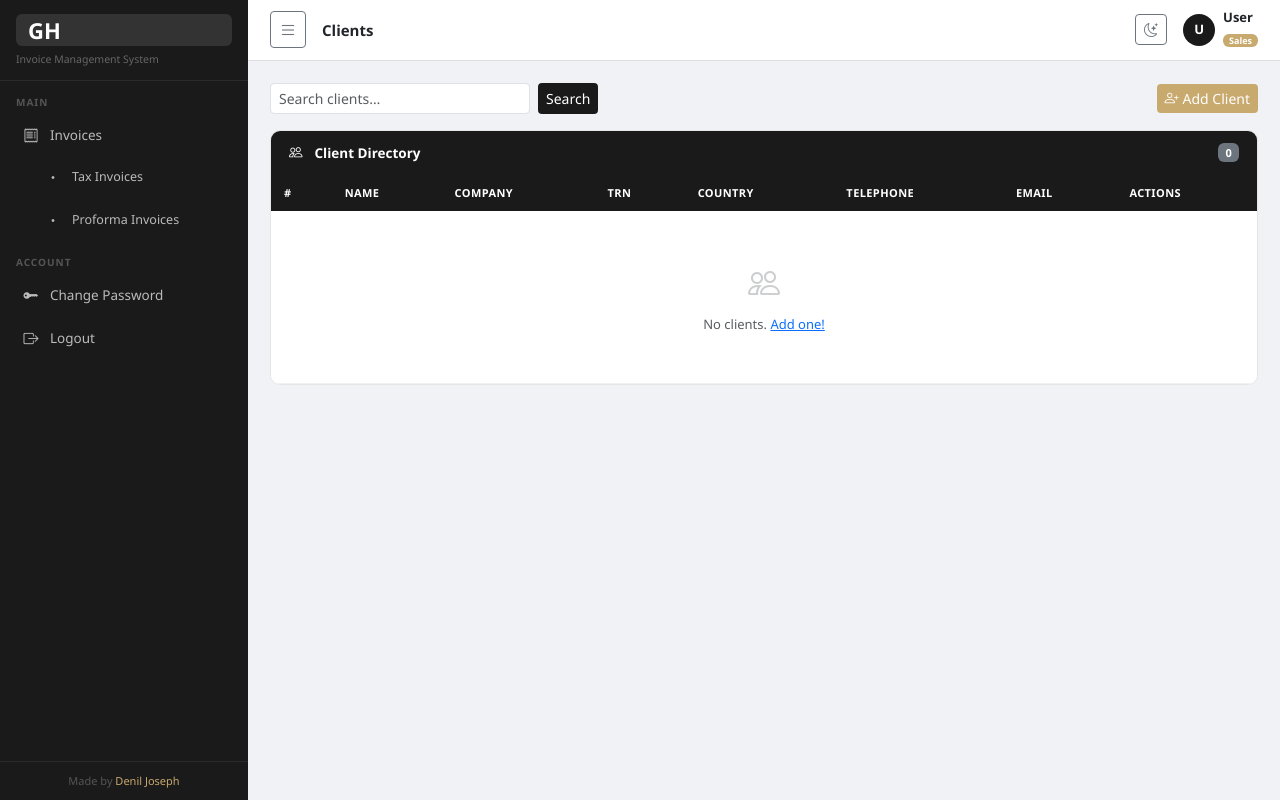
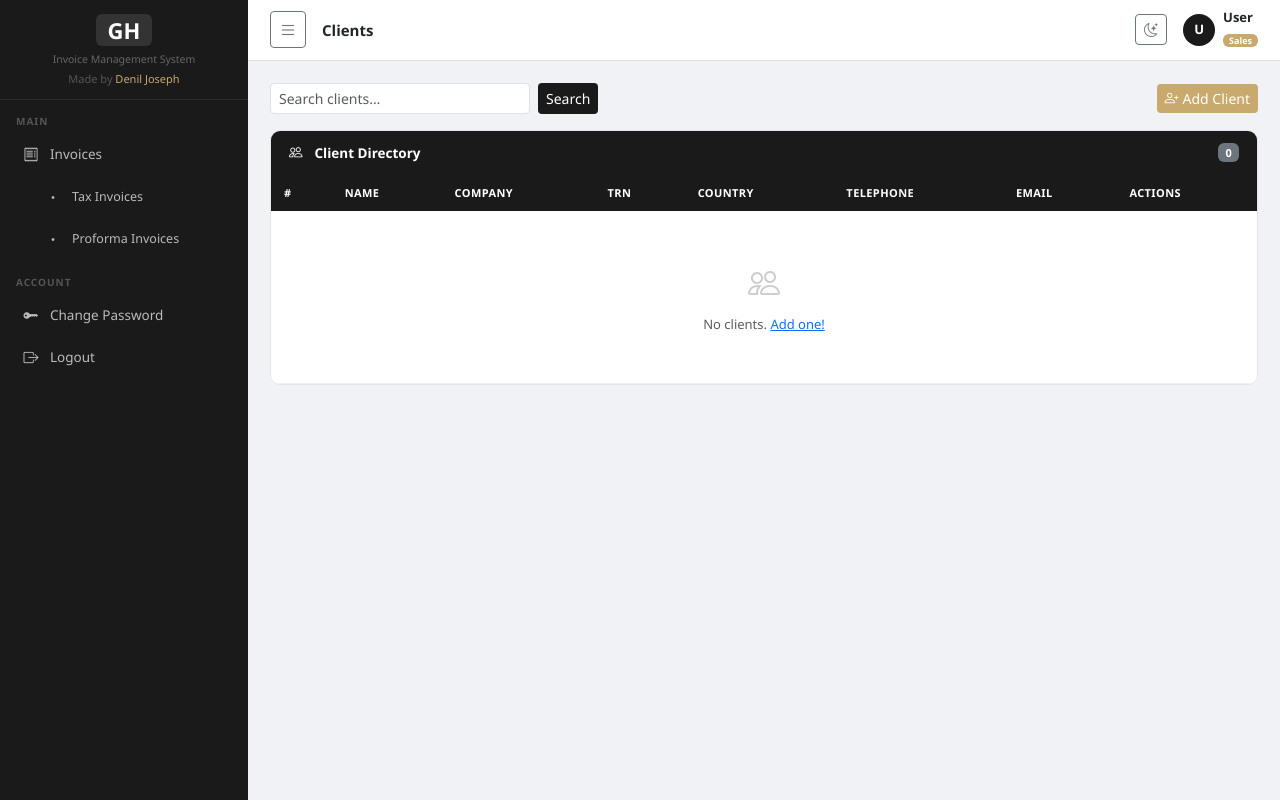
Before and after one commit to deniljoseph/gh-invoicing, a Flask app: template templates/clients.html in a window 1280 px wide. Run offline with Flask 3, Linux system fonts and the light colour scheme; the template is opened without the code that fills it, so the values that code supplies are empty; some libraries are stand-ins or nearby versions.

Commit message:
feat: Update sidebar branding and footer for consistency and clarity

```diff
--- a/static/css/app.css
+++ b/static/css/app.css
@@ -3,10 +3,12 @@
 body{background:#f0f2f5;font-family:'Segoe UI',sans-serif;margin:0;}
 [data-bs-theme=dark] body{background:#111;}
 #sb{position:fixed;top:0;left:0;height:100vh;width:var(--sw);background:#1a1a1a;z-index:1040;overflow-y:auto;display:flex;flex-direction:column;transition:transform .28s ease;}
-.sb-brand{padding:14px 16px 12px;border-bottom:1px solid #2a2a2a;display:flex;flex-direction:column;}
+.sb-brand{padding:14px 16px 12px;border-bottom:1px solid #2a2a2a;display:flex;flex-direction:column;align-items:center;text-align:center;}
 .sb-logo{height:48px;width:auto;max-width:160px;object-fit:contain;display:block;}
 .sb-logo-ph{color:#fff;font-size:22px;font-weight:800;background:#333;padding:5px 12px;border-radius:6px;display:inline-block;line-height:1;}
-.sb-sub{color:#666;font-size:10.5px;margin-top:6px;}
+.sb-sub{color:#666;font-size:10.5px;margin-top:6px;text-align:center;}
+.sb-by{color:#555;font-size:11px;margin-top:3px;text-align:center;}
+.sb-by span{color:#c8a96e;}
 .nl{color:#555;font-size:10px;text-transform:uppercase;letter-spacing:1px;padding:14px 16px 4px;font-weight:700;}
 #sb .sl{color:#bbb;padding:9px 14px;font-size:13.5px;border-radius:7px;margin:1px 8px;display:flex;align-items:center;gap:10px;text-decoration:none;transition:background .15s,color .15s;}
 #sb .sl:hover,.sl.on{background:rgba(200,169,110,0.18);color:#c8a96e;}
--- a/templates/base.html
+++ b/templates/base.html
@@ -22,6 +22,7 @@
       <span class="sb-logo-ph">GH</span>
     {% endif %}
     <div class="sb-sub">Invoice Management System</div>
+    <div class="sb-by">Made by <span>Denil Joseph</span></div>
   </div>
   <div class="nl">Main</div>
   {% if session.get('role') == 'admin' %}
@@ -48,7 +49,6 @@
   <div class="nl">Account</div>
   <a href="{{ url_for('change_password') }}" class="sl {% if request.endpoint=='change_password' %}on{% endif %}"><i class="bi bi-key-fill"></i>Change Password</a>
   <a href="{{ url_for('logout') }}" class="sl"><i class="bi bi-box-arrow-right"></i>Logout</a>
-  <div class="sb-ft">Made by <span>Denil Joseph</span></div>
 </nav>
 <div id="main">
   <div id="tb">
```
